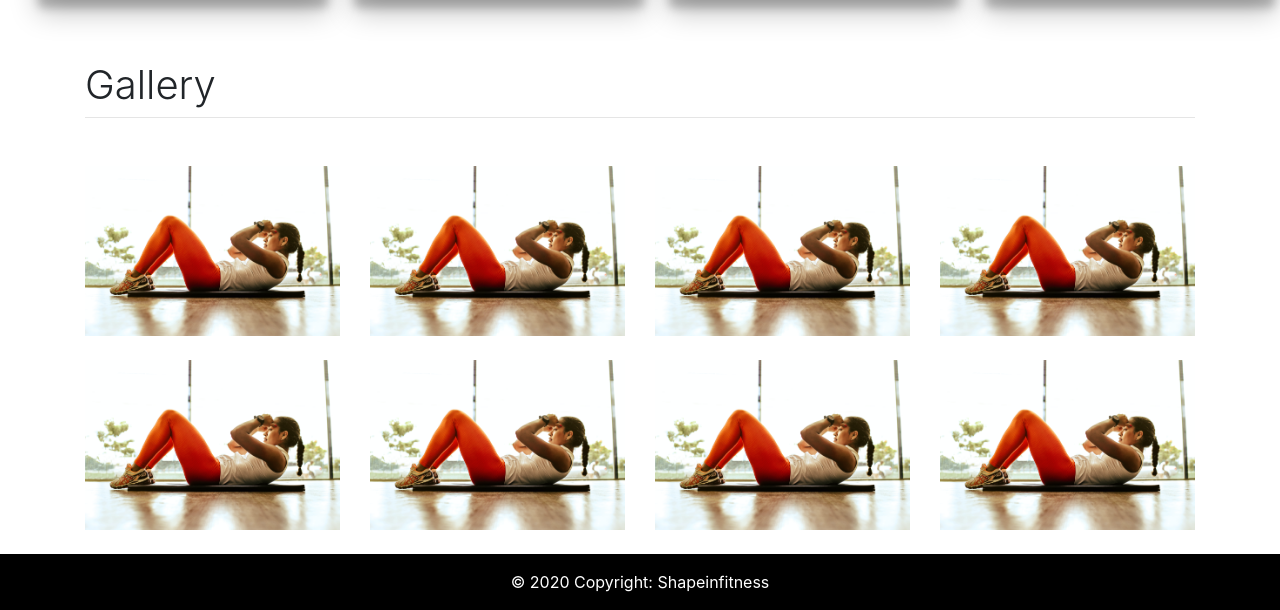
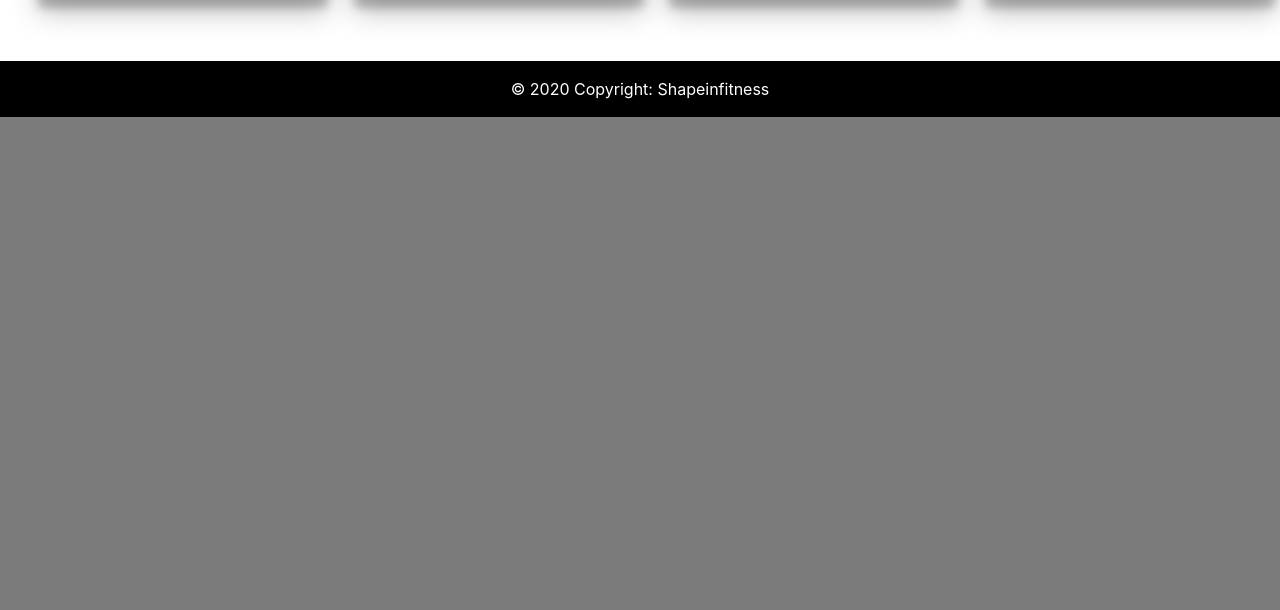
Before and after one commit to code-10/Shapeinfitness, a PHP site: page / in a window 1280 px wide. Shown: the part 1213-1823 px from the top of the page. After the commit the page ends 1330 px from the top, so only its background shows below. Run offline with PHP 8.4, Linux system fonts and the light colour scheme.

Commit message:
Update index.php

```diff
--- a/index.php
+++ b/index.php
@@ -105,24 +105,7 @@
 
 <!--Gallery-->
 
-<div class="container" id="gallery">
-   <h1 class="font-weight-light text-center text-lg-left mt-4 mb-0">Gallery</h1>
-   <hr class="mt-2 mb-5">
-   <div class="row text-center text-lg-left">
-      <? $c=1; for($i=0;$i<8;$i++) { ?>
-      <div class="col-lg-3 col-md-4 col-6">
-         <a href="#gallery" class="d-block mb-4 h-100">
-         <img id="myImg<?=$i?>" class="img-fluid thumb-nail" src="assets/main.jpg" alt="">
-         </a>
-      </div>
-      <div id="myModal<?=$i?>" class="modal">
-         <span class="close">&times;</span>
-         <img class="modal-content" id="img<?=$i?>">
-         <div id="caption<?=$i?>"></div>
-      </div>
-      <? $c++; } ?>
-   </div>
-</div>
+
 
 <!--Gallery end-->
 
```
